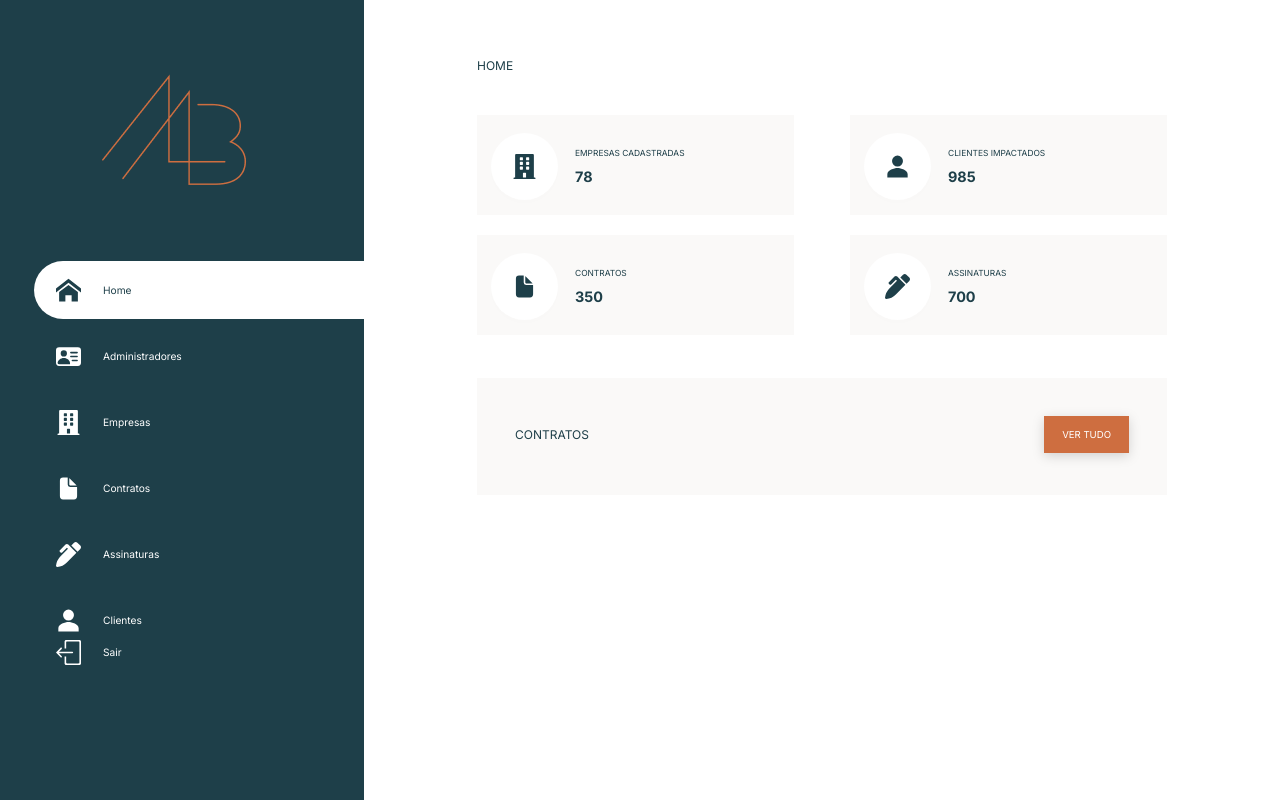
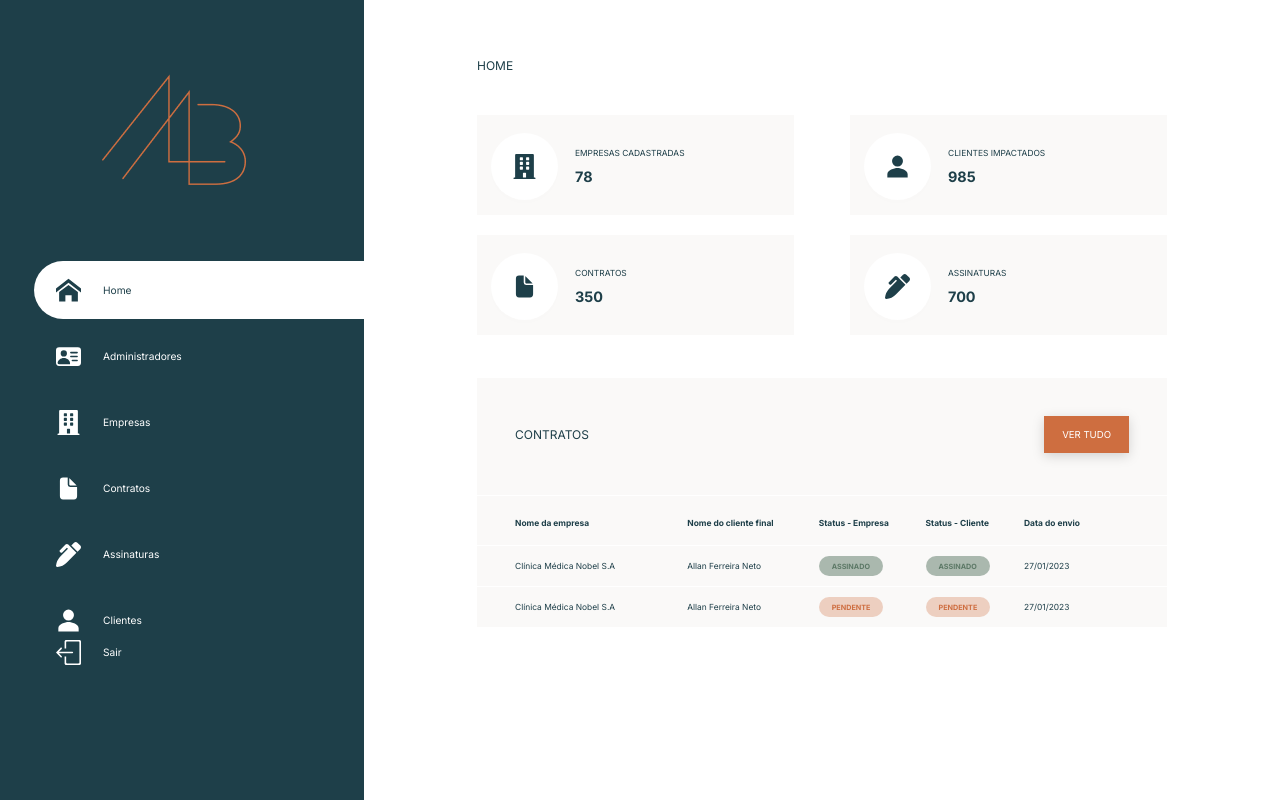
Before and after one commit to Work-In-Ideas-WiiD/DASHBOARD_ANA_LUCIA_ASSOCIADOS, a React (Vite) app: page /dashboard in a window 1280 px wide. Built offline with nearby package versions, Linux system fonts and the light colour scheme.

Commit message:
implementado tabela e componente de badge

```diff
--- /dev/null
+++ b/src/components/statusBadge/statusBadge.tsx
@@ -0,0 +1,16 @@
+import styles from './styles.module.scss';
+
+type TStatus = "Assinado" | "Pendente";
+
+interface IStatusBadgeProps {
+    status: TStatus
+}
+
+export function StatusBadge({ status }: IStatusBadgeProps) {
+
+    return (
+        <span className={`${styles.badge} ${styles[status]}`}>
+            {status}
+        </span>
+    )
+}
--- /dev/null
+++ b/src/components/statusBadge/styles.module.scss
@@ -0,0 +1,23 @@
+@import "../../styles/Global.scss";
+
+.badge {
+    padding-left: 13px;
+    padding-right: 13px;
+    padding-top: 6px;
+    padding-bottom: 5px;
+    border-radius: 20px;
+    font-style: normal;
+    font-weight: 700;
+    font-size: 0.75rem;
+    text-transform: uppercase;
+}
+
+.Assinado {
+    color: var(--color-green-400);
+    @include background-opacity($color-green-200, 0.5);
+}
+
+.Pendente {
+    color: var(--color-orange-500);
+    @include background-opacity($color-orange-500, 0.3);
+}
--- a/src/pages/Dashboard/Home/HomeTable/index.tsx
+++ b/src/pages/Dashboard/Home/HomeTable/index.tsx
@@ -1,4 +1,5 @@
 import { CustomButton } from '../../../../components/customButton';
+import { StatusBadge } from '../../../../components/statusBadge/statusBadge';
 import styles from './styles.module.scss';
 
 export function HomeTable() {
@@ -10,13 +11,41 @@ export function HomeTable() {
                 <CustomButton value='VER TUDO' />
             </div>
             <table className='table_style'>
-                <thead className='thead_style'>
+                <thead >
                     <tr>
                         <th>
-
+                            Nome da empresa
+                        </th>
+                        <th>
+                            Nome do cliente final
+                        </th>
+                        <th>
+                            Status - Empresa
+                        </th>
+                        <th>
+                            Status - Cliente
+                        </th>
+                        <th>
+                            Data do envio
                         </th>
                     </tr>
                 </thead>
+                <tbody>
+                    <tr>
+                        <td>Clínica Médica Nobel S.A </td>
+                        <td>Allan Ferreira Neto</td>
+                        <td><StatusBadge status='Assinado' /></td>
+                        <td><StatusBadge status='Assinado' /></td>
+                        <td>27/01/2023</td>
+                    </tr>
+                    <tr>
+                        <td>Clínica Médica Nobel S.A </td>
+                        <td>Allan Ferreira Neto</td>
+                        <td><StatusBadge status='Pendente' /></td>
+                        <td><StatusBadge status='Pendente' /></td>
+                        <td>27/01/2023</td>
+                    </tr>
+                </tbody>
             </table>
         </section>
 
--- a/src/pages/Dashboard/Home/HomeTable/styles.module.scss
+++ b/src/pages/Dashboard/Home/HomeTable/styles.module.scss
@@ -14,6 +14,7 @@
         align-items: center;
         width: 100%;
         @include background-opacity($color-orange-100, 0.1);
+        margin-bottom: 1px;
 
         .table_title {
             font-style: normal;
--- a/src/styles/Global.scss
+++ b/src/styles/Global.scss
@@ -7,6 +7,8 @@ html {
 }
 
 $color-orange-100: #CFC6BC;
+$color-green-200: #5C7866;
+$color-orange-500: #CE6E40;
 
 :root {
 
@@ -98,4 +100,56 @@ a {
 
 .table_style {
     width: 100%;
+    @include background-opacity($color-orange-100, 0.1);
+    border-spacing: 38px 1px;
+    border-collapse: collapse;
+
+    thead {
+        border-bottom: 1px solid white;
+
+        tr {
+            text-align: left;
+
+            th {
+                padding-top: 22px;
+                padding-bottom: 17px;
+                font-style: normal;
+                font-weight: 700;
+                font-size: 0.875rem;
+                color: var(--color-blue-700);
+            }
+
+            th:first-of-type {
+                padding-left: 38px;
+            }
+
+            th:last-of-type {
+                padding-right: 38px;
+            }
+        }
+    }
+
+    tbody {
+        tr {
+            text-align: left;
+            border-bottom: 1px solid white;
+
+            td {
+                padding-top: 15px;
+                padding-bottom: 15px;
+                font-style: normal;
+                font-weight: 400;
+                font-size: 0.875rem;
+                color: var(--color-blue-700);
+            }
+
+            td:first-of-type {
+                padding-left: 38px;
+            }
+
+            td:last-of-type {
+                padding-right: 38px;
+            }
+        }
+    }
 }
```
